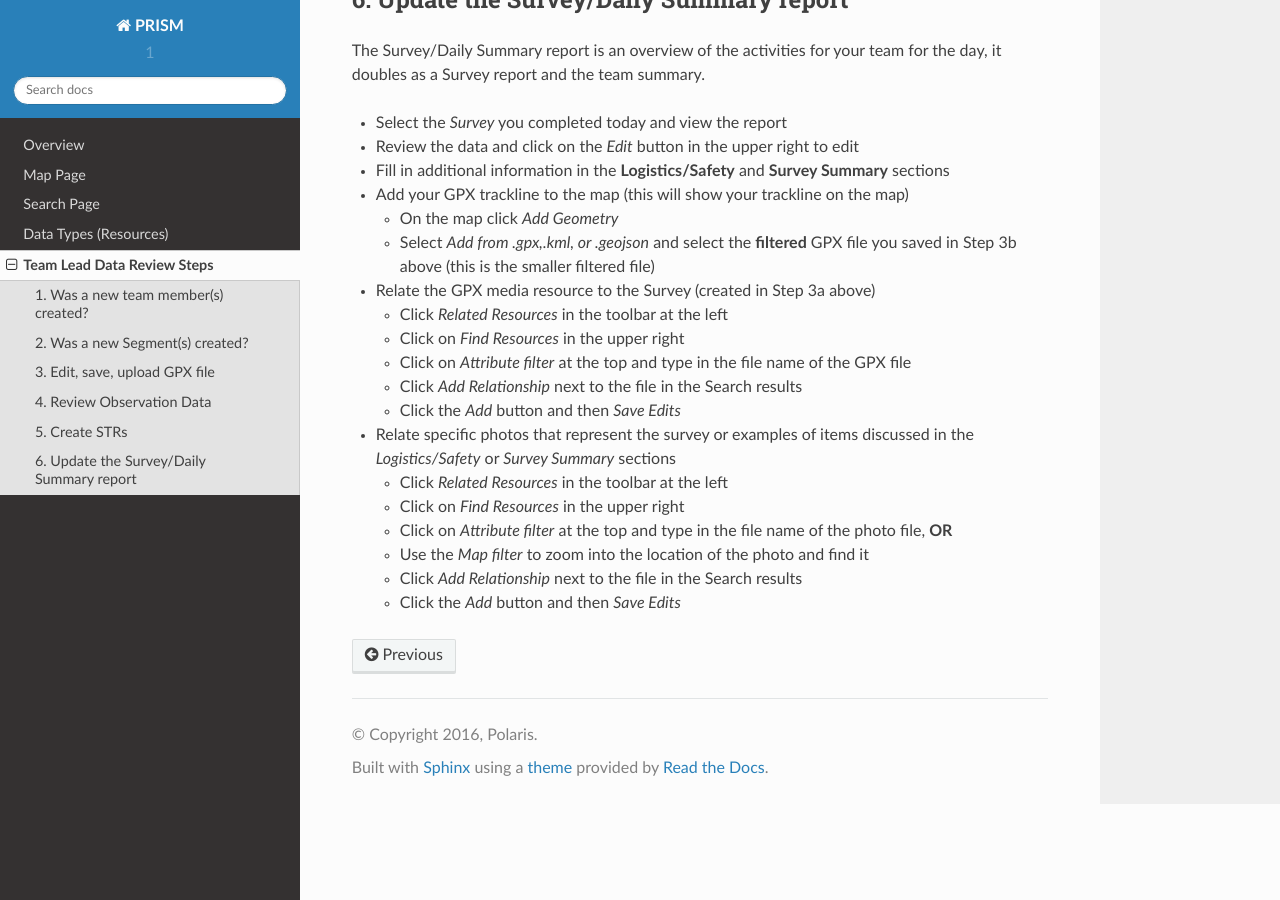
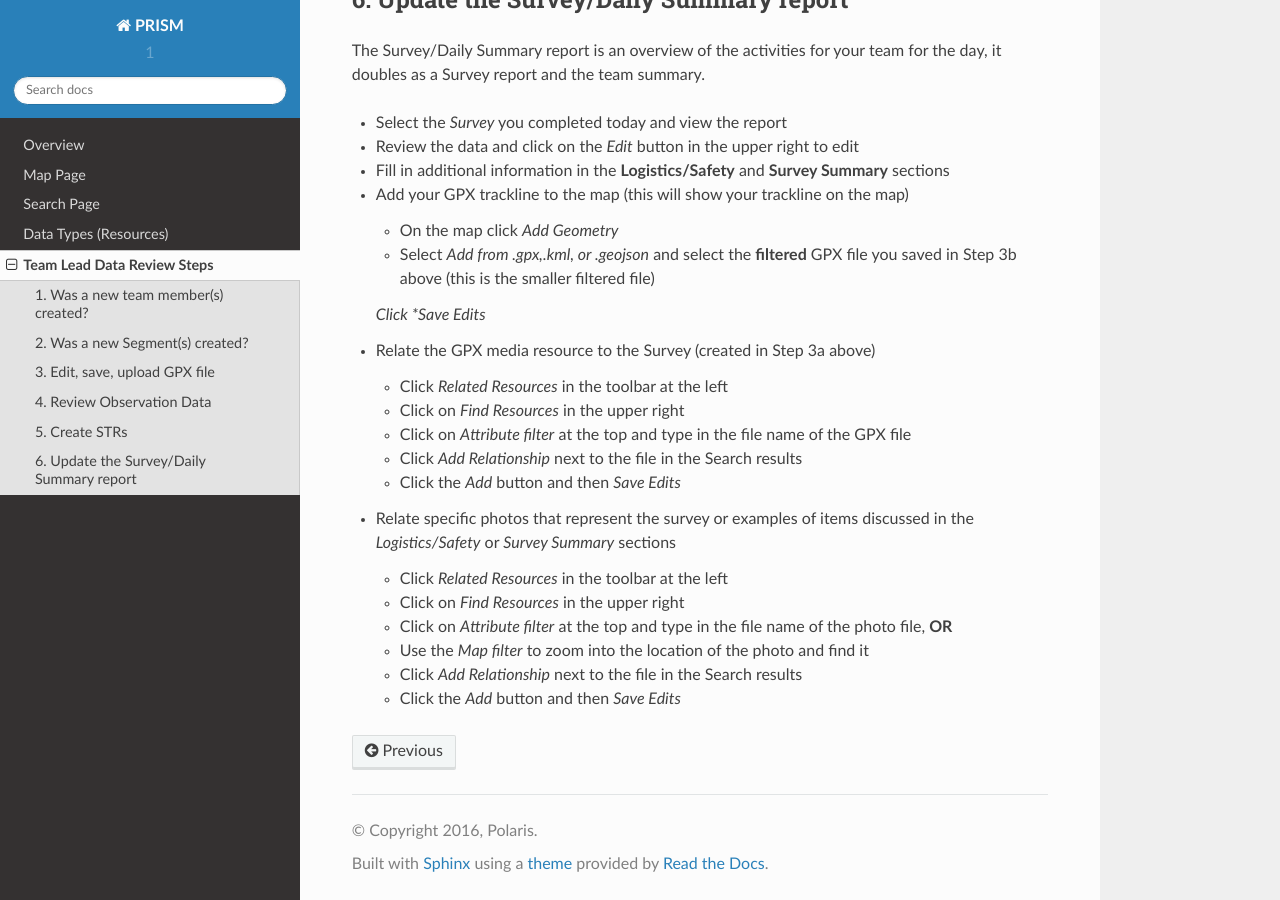
Before and after one commit to agraham/PRISM_rtd, a Sphinx documentation site: the page built from docs/teamlead.rst, in a window 1280 px wide and 900 px high, scrolled down 3457 px. Built offline with Sphinx 7.4.7 and the Read the Docs theme 2.0.0, drawn with Linux system fonts in a browser that asks for light colours.

Commit message:
Update teamlead.rst

```diff
--- a/docs/teamlead.rst
+++ b/docs/teamlead.rst
@@ -141,6 +141,7 @@ The Survey/Daily Summary report is an overview of the activities for your team f
 
   * On the map click *Add Geometry*
   * Select *Add from .gpx,.kml, or .geojson* and select the **filtered** GPX file you saved in Step 3b above (this is the smaller filtered file)
+  *Click *Save Edits*
 
 - Relate the GPX media resource to the Survey (created in Step 3a above)
 
```
